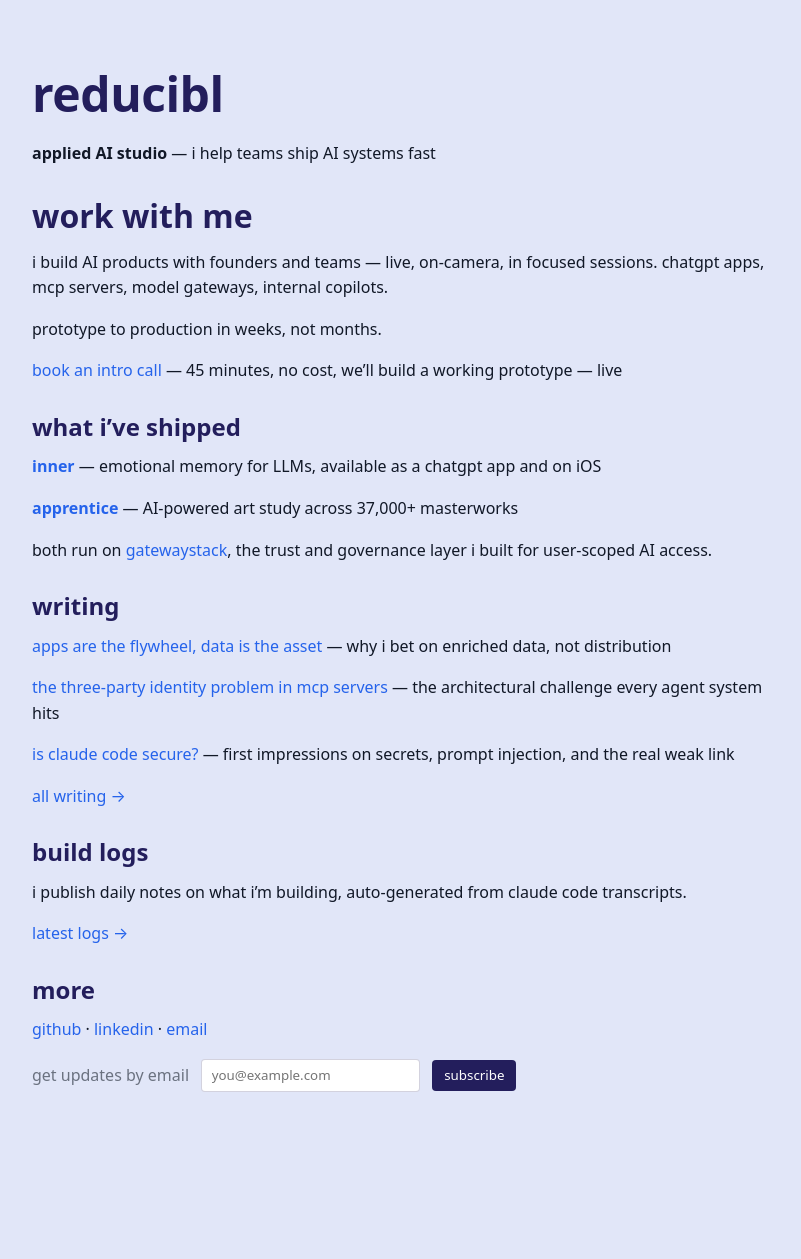
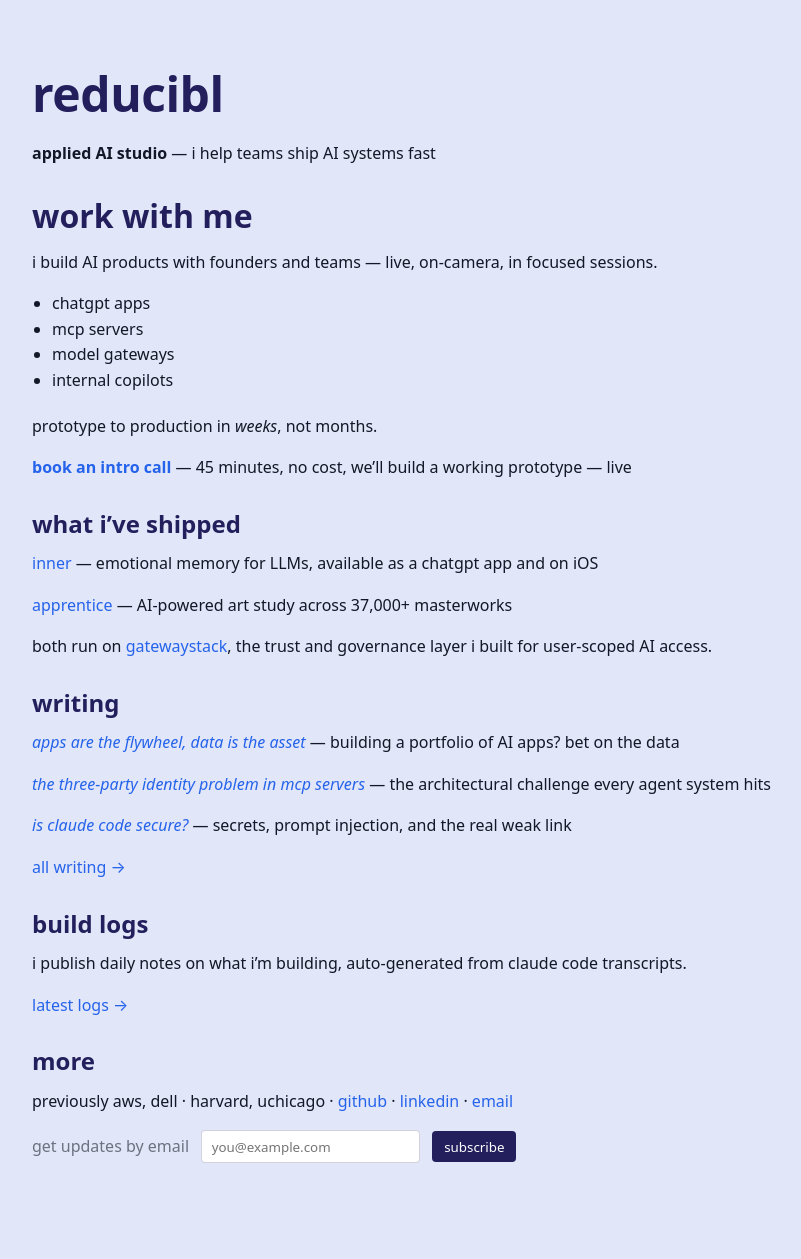
Before and after one commit to davidcrowe/reducibl.com, a Jekyll site: the page built from index.md, in a window 1280 px wide. Shown: the whole page, without its empty margins (228-1029 px from the left). Built offline with Jekyll 4.4.1, drawn with Linux system fonts in a browser that asks for light colours; before the commit the page ends 1188 px from its top, so only the background shows below that.

```diff
--- a/build.html
+++ b/build.html
@@ -13,7 +13,7 @@ description: "i work directly with founders and teams to build AI systems fast
 
 <p><strong>paid sessions</strong> are booked in focused blocks: 4 hours ($1,200) or 8 hours ($2,000). first session is 10% off.</p>
 
-<p><strong>for ongoing work</strong>, i offer fractional arrangements — running systems, shipping features, advising on architecture.</p>
+<p><strong>for ongoing work</strong>, i offer fractional arrangements — ai strategy, building an ai platform, advising on architecture, shipping ai products and features.</p>
 
 <hr style="border: none; border-top: 1px solid rgba(35,30,92,0.15); margin: 2rem 0;">
 
--- a/index.md
+++ b/index.md
@@ -9,27 +9,32 @@ title: reducibl
 
 ## work with me
 
-i build AI products with founders and teams — live, on-camera, in focused sessions. chatgpt apps, mcp servers, model gateways, internal copilots.
+i build AI products with founders and teams — live, on-camera, in focused sessions.
 
-prototype to production in weeks, not months.
+- chatgpt apps
+- mcp servers
+- model gateways
+- internal copilots
 
-[book an intro call](/build) — 45 minutes, no cost, we'll build a working prototype — live
+prototype to production in *weeks*, not months.
+
+[**book an intro call**](/build) — 45 minutes, no cost, we'll build a working prototype — live
 
 ### what i've shipped
 
-[**inner**](https://innerdreamapp.com) — emotional memory for LLMs, available as a chatgpt app and on iOS
+[inner](https://innerdreamapp.com) — emotional memory for LLMs, available as a chatgpt app and on iOS
 
-[**apprentice**](https://learnart.app) — AI-powered art study across 37,000+ masterworks
+[apprentice](https://learnart.app) — AI-powered art study across 37,000+ masterworks
 
 both run on [gatewaystack](https://gatewaystack.com), the trust and governance layer i built for user-scoped AI access.
 
 ### writing
 
-[apps are the flywheel, data is the asset](/writing/apps-are-the-flywheel-data-is-the-asset) — why i bet on enriched data, not distribution
+[*apps are the flywheel, data is the asset*](/writing/apps-are-the-flywheel-data-is-the-asset) — building a portfolio of AI apps? bet on the data
 
-[the three-party identity problem in mcp servers](/writing/the-three-party-identity-problem-in-mcp-servers) — the architectural challenge every agent system hits
+[*the three-party identity problem in mcp servers*](/writing/the-three-party-identity-problem-in-mcp-servers) — the architectural challenge every agent system hits
 
-[is claude code secure?](/writing/is-claude-code-secure) — first impressions on secrets, prompt injection, and the real weak link
+[*is claude code secure?*](/writing/is-claude-code-secure) — secrets, prompt injection, and the real weak link
 
 [all writing →](/writing)
 
@@ -41,6 +46,6 @@ i publish daily notes on what i'm building, auto-generated from claude code tran
 
 ### more
 
-[github](https://github.com/davidcrowe) · [linkedin](https://www.linkedin.com/in/mrdavidcrowe) · [email](mailto:david@reducibl.com)
+previously aws, dell · harvard, uchicago · [github](https://github.com/davidcrowe) · [linkedin](https://www.linkedin.com/in/mrdavidcrowe) · [email](mailto:david@reducibl.com)
 
 {% include subscribe.html label="get updates by email" source="homepage" %}
```
Also changed, not shown: _includes/activity-grid.html (+21 -4 lines), _posts/2026-02-04-build-log.md (+1 -4 lines).
